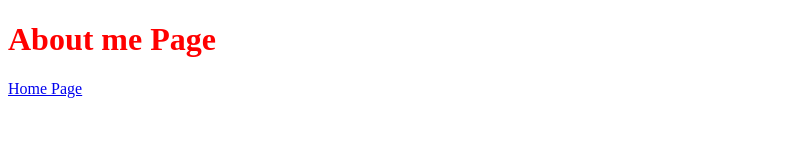
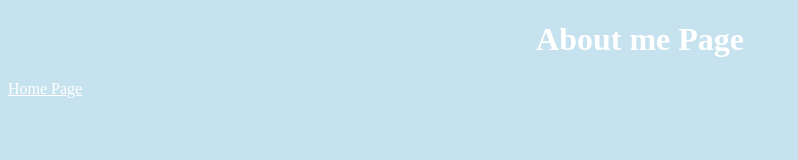
Before and after one commit to BiancaRose89/Multiple-Page-Static-Website, a plain HTML site: page about.html in a window 1280 px wide. Shown: the whole page, without its empty margins (0-798 px from the left). Drawn offline with Linux system fonts and the light colour scheme.

Commit message:
Updated color and links between pages

```diff
--- a/about.html
+++ b/about.html
@@ -4,7 +4,7 @@
     <meta charset="UTF-8" />
     <meta http-equiv="X-UA-Compatible" content="IE=edge" />
     <meta name="viewport" content="width=device-width, initial-scale=1.0" />
-    <link rel="stylesheet" href="/css/style.css" />
+    <link rel="stylesheet" href="/src/style.css" />
     <title>About me</title>
   </head>
   <body>
--- a/css/style.css
+++ /dev/null
@@ -1,3 +0,0 @@
-h1 {
-  color: red;
-}
--- /dev/null
+++ b/src/style.css
@@ -0,0 +1,13 @@
+body {
+  background: #c5e2ee;
+}
+
+h1 {
+  color: white;
+  text-align: center;
+}
+
+a {
+  text-align: center;
+  color: white;
+}
```
Also changed, not shown: index.html (+1 -1 lines).
